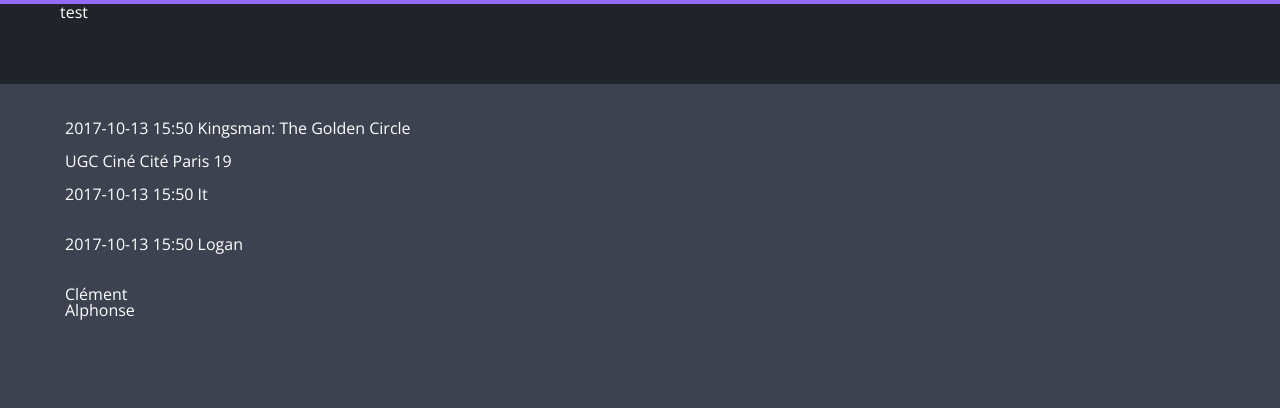
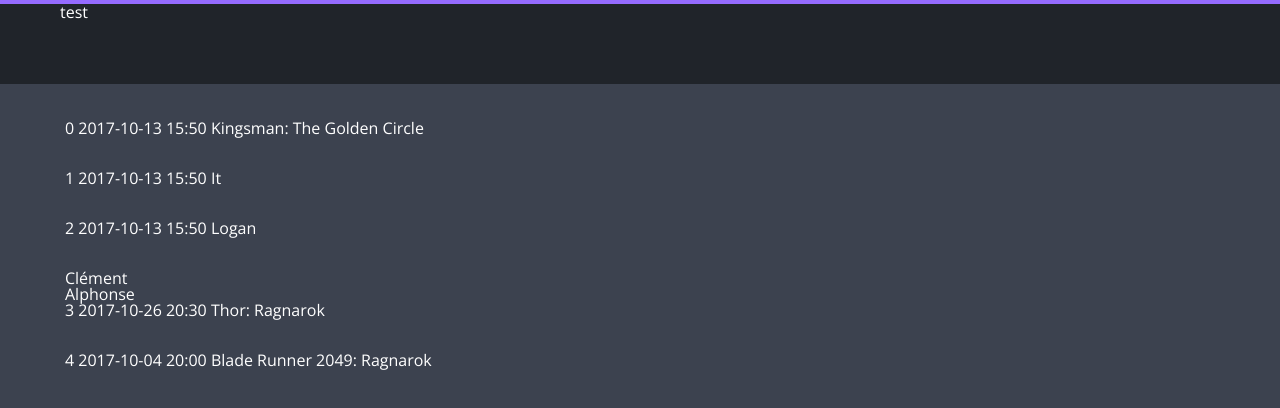
Before and after one commit to OptusWarhole/memories, an Angular app in the folder movies/: page /movies in a window 1280 px wide. Shown: the top 408 px of the page. Built offline with nearby package versions, Linux system fonts and the light colour scheme; a web font is replaced by a local one.

Commit message:
Add datas

```diff
--- a/movies/src/app/datas.ts
+++ b/movies/src/app/datas.ts
@@ -5,8 +5,9 @@
 	name: 'Kingsman: The Golden Circle',
 	date: '2017-10-13 15:50',
 	theater: {
-      state: false,
-      name: 'UGC Ciné Cité Paris 19'
+		state: true,
+		name: 'UGC Ciné Cité Paris 19',
+		price: '8.20€'
 	},
 	alone:{
 		state:true
@@ -17,10 +18,11 @@
 	date: '2017-10-13 15:50',
 	theater: {
 		state: true,
-      name: 'UGC Ciné Cité Paris 19'
+		name: 'UGC Ciné Cité Paris 19',
+		price: '8.20€'
 	},
 	alone:{
-      state:true,
+		state:true
 	}
 },
 {
@@ -28,11 +30,37 @@
 	date: '2017-10-13 15:50',
 	theater: {
 		state: true,
-      name: 'UGC Ciné Cité Paris 19'
+		name: 'UGC Ciné Cité Paris 19',
+		price: '8.20€'
 	},
 	alone:{
 		state:false,
 		group: ['Clément', 'Alphonse']
 	}
+},
+{
+	name: 'Thor: Ragnarok',
+	date: '2017-10-26 20:30',
+	theater: {
+		state: true,
+		name: 'UGC Ciné Cité Paris 19',
+		price: '8.20€'
+	},
+	alone:{
+		state:true
 	}
+},
+{
+	name: 'Blade Runner 2049: Ragnarok',
+	date: '2017-10-04 20:00',
+	theater: {
+		state: true,
+		name: 'UGC Ciné Cité Paris 19',
+		price: '8.20€'
+	},
+	alone:{
+		state:true
+	}
+}
+
 ];
--- a/movies/src/app/movies/movies.component.html
+++ b/movies/src/app/movies/movies.component.html
@@ -1,5 +1,6 @@
 <ul class="movies">
-		<li *ngFor="let movie of movies">
+	<li *ngFor="let i = 'index + 0' ;let movie of movies">
+		{{i}}
 		<span>{{movie.date}}</span> {{movie.name}}
 		<!-- Theater or not -->
 		<div *ngIf="movie.theater.state == 1">
```
Lines whose indentation alone changed are shown as unchanged.
